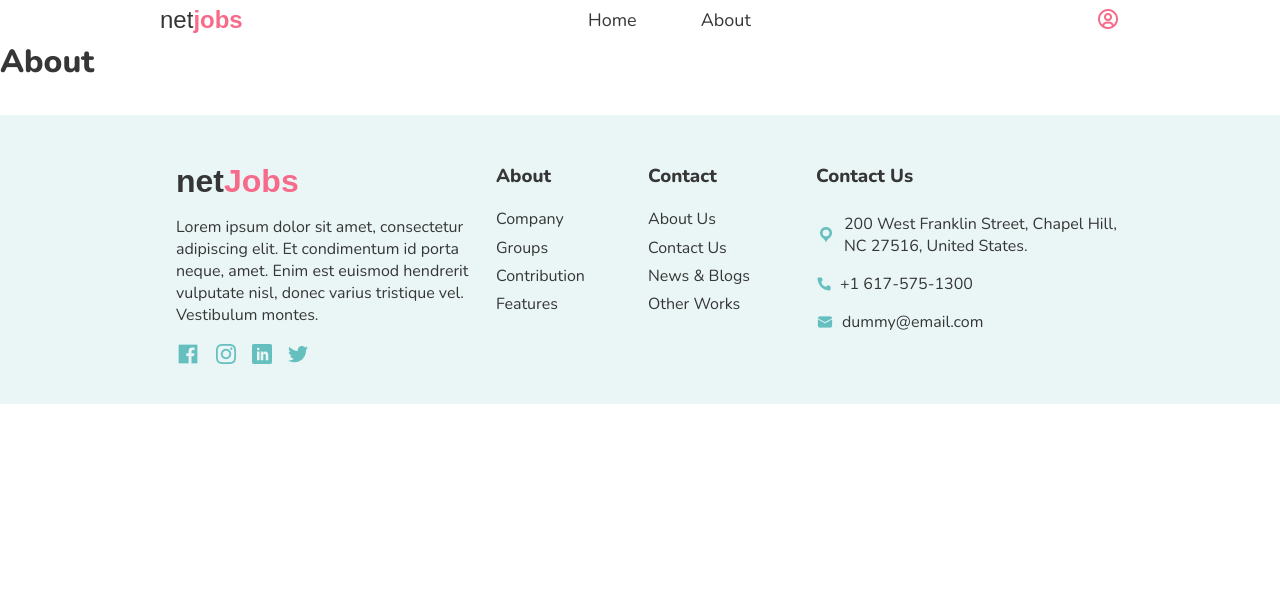
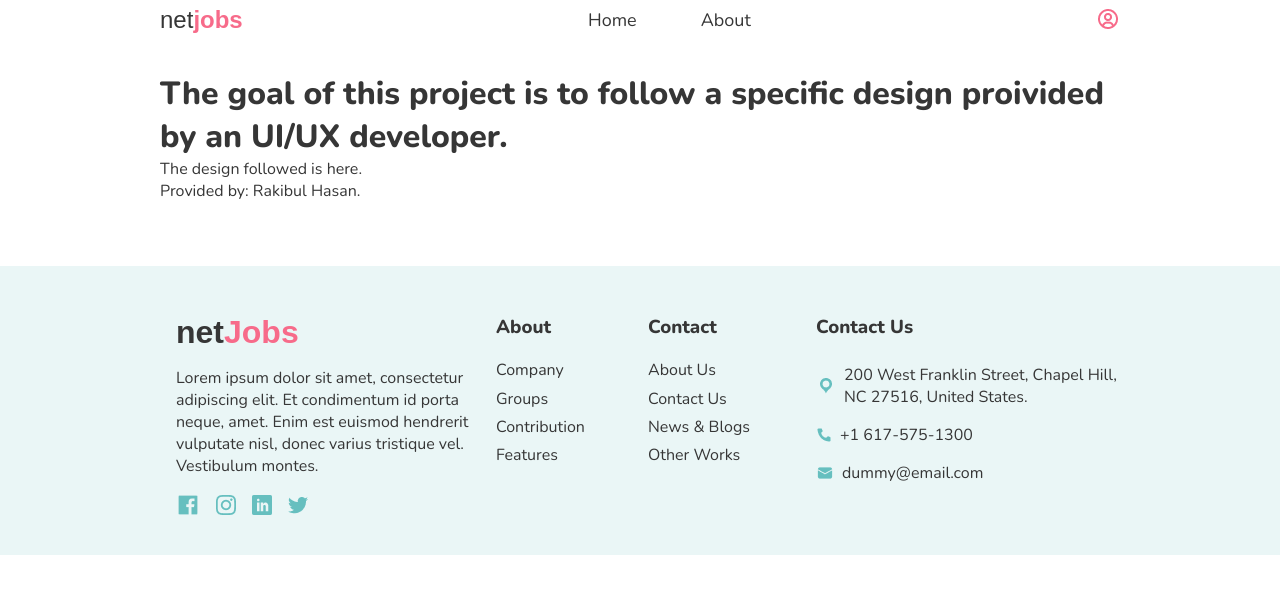
Before and after one commit to RiadSaidur/netjobs, a React (Create React App) app: page /about in a window 1280 px wide. Shown: the top 594 px of the page. Built offline with nearby package versions, Linux system fonts and the light colour scheme; a web font is replaced by a local one.

Commit message:
feat: finished for now with Abut

```diff
--- a/src/components/footer/Footer.tsx
+++ b/src/components/footer/Footer.tsx
@@ -9,19 +9,19 @@ const about = {
   heading: 'About',
   links: [
     {
-      to: '/company',
+      to: '#',
       title: 'Company'
     },
     {
-      to: '/groups',
+      to: '#',
       title: 'Groups'
     },
     {
-      to: '/contribution',
+      to: '#',
       title: 'Contribution'
     },
     {
-      to: '/features',
+      to: '#',
       title: 'Features'
     }
   ]
@@ -31,19 +31,19 @@ const contact = {
   heading: 'Contact',
   links: [
     {
-      to: '/about',
+      to: '#',
       title: 'About Us'
     },
     {
-      to: '/contact',
+      to: '#',
       title: 'Contact Us'
     },
     {
-      to: '/news',
+      to: '#',
       title: 'News & Blogs'
     },
     {
-      to: '/other',
+      to: '#',
       title: 'Other Works'
     }
   ]
--- /dev/null
+++ b/src/css/about.css
@@ -0,0 +1,11 @@
+.about {
+  padding: 2rem .5rem;
+  display: flex;
+  flex-direction: column;
+}
+
+@media only screen and (min-width: 720px) {
+  .about {
+    padding: 2rem 10rem;
+  }
+}
--- a/src/index.css
+++ b/src/index.css
@@ -10,6 +10,10 @@
 a {
   color: inherit;
   text-decoration: none;
+}
+
+a:hover {
+  color: #F76B8A;
 }
 
 li {
--- a/src/views/About.tsx
+++ b/src/views/About.tsx
@@ -1,9 +1,13 @@
 import React from 'react'
+
+import '../css/about.css'
 
 const About = () => {
   return (
-    <div>
-      <h1>About</h1>
+    <div className='about'>
+      <h1>The goal of this project is to follow a specific design proivided by an UI/UX developer.</h1>
+      <p>The design followed is <a href="https://dribbble.com/shots/14894795-netJOBS" title='dribbble shot'>here.</a></p>
+      <p>Provided by: <a href="https://dribbble.com/voomoo">Rakibul Hasan.</a></p>
     </div>
   )
 }
```
